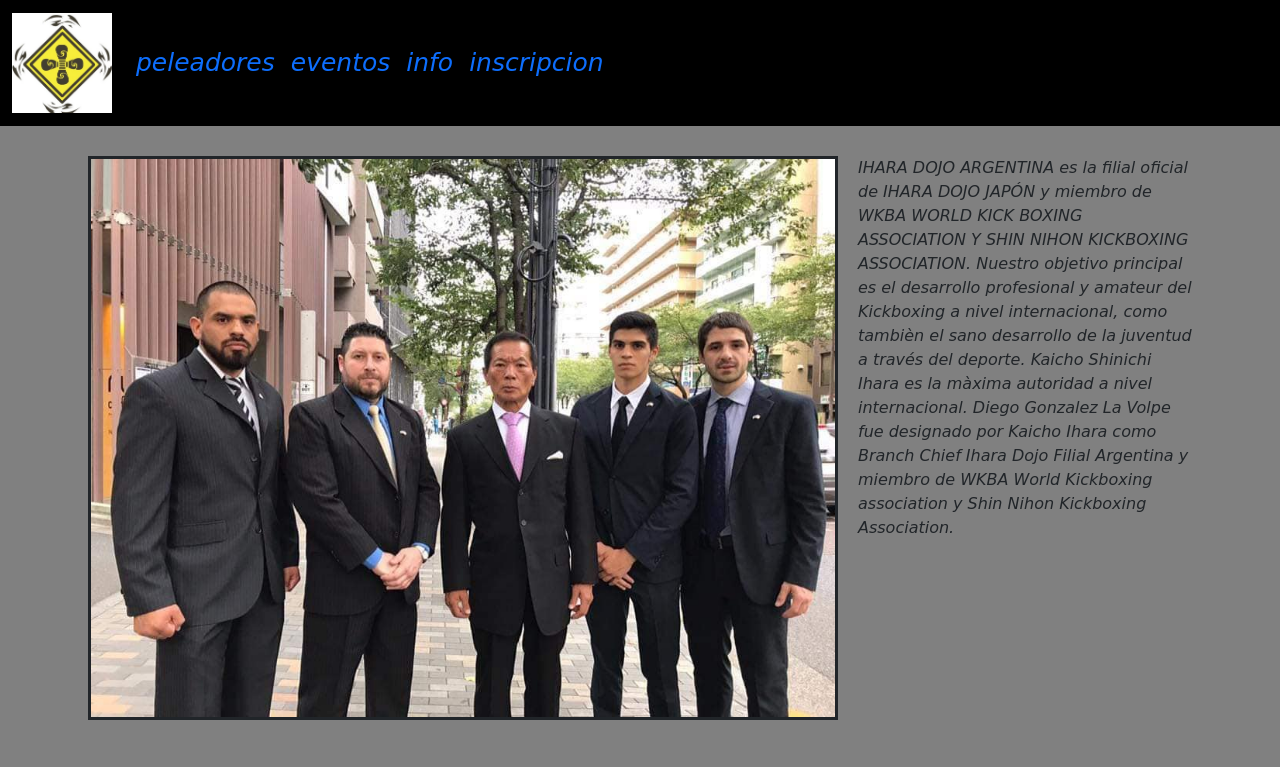
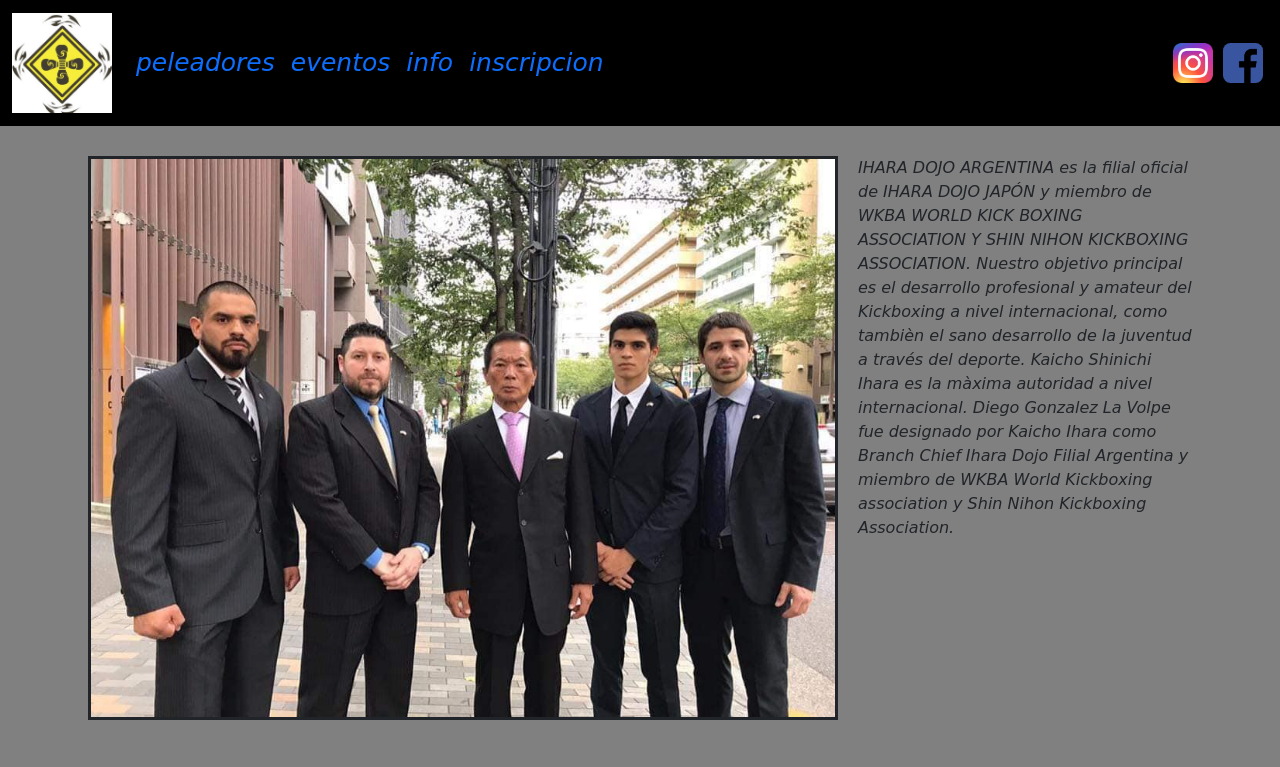
Before and after one commit to francomanccini/ihara-dojo, a plain HTML site: page index.html in a window 1280 px wide. Shown: the top 767 px of the page. Drawn offline with nearby package versions, Linux system fonts and the light colour scheme.

Commit message:
agrege-las-redes-sociables

```diff
--- a/css/index.css
+++ b/css/index.css
@@ -11,6 +11,24 @@
 }
 a{
     font-size: 25px;
+}
+.a:hover{
+    transform: scale(110%);
+}
+.instagramlogo{
+    padding: 5px;
+    width:50px;
+}
+.facebooklogo{
+    padding:5px;
+    width:50px;
+    border-radius: 25%;
+}
+.instagramlogo:hover{
+    transform: scale(105%);
+}
+.facebooklogo:hover{
+    transform: scale(105%);
 }
 .fotoprincipal{
     border: solid;
--- a/index.html
+++ b/index.html
@@ -34,6 +34,14 @@
                 <a class="nav-link" href="inscripcion.html">inscripcion</a>
               </li>
             </ul>
+            <form class="d-flex">
+              <a href="https://www.instagram.com/kunma1985/">
+                <img  class="instagramlogo" src="media/instagram-logo.png" alt="instagram">
+              </a>
+              <a href="https://www.facebook.com/jmesteban1">
+                <img  class="facebooklogo" src="media/facebook-logo.png" alt="facebook">
+              </a>
+            </form>
           </div>
         </div>
       </nav>
```
Also changed, not shown: media/facebook-logo.png (added), media/instagram-logo.png (added).
